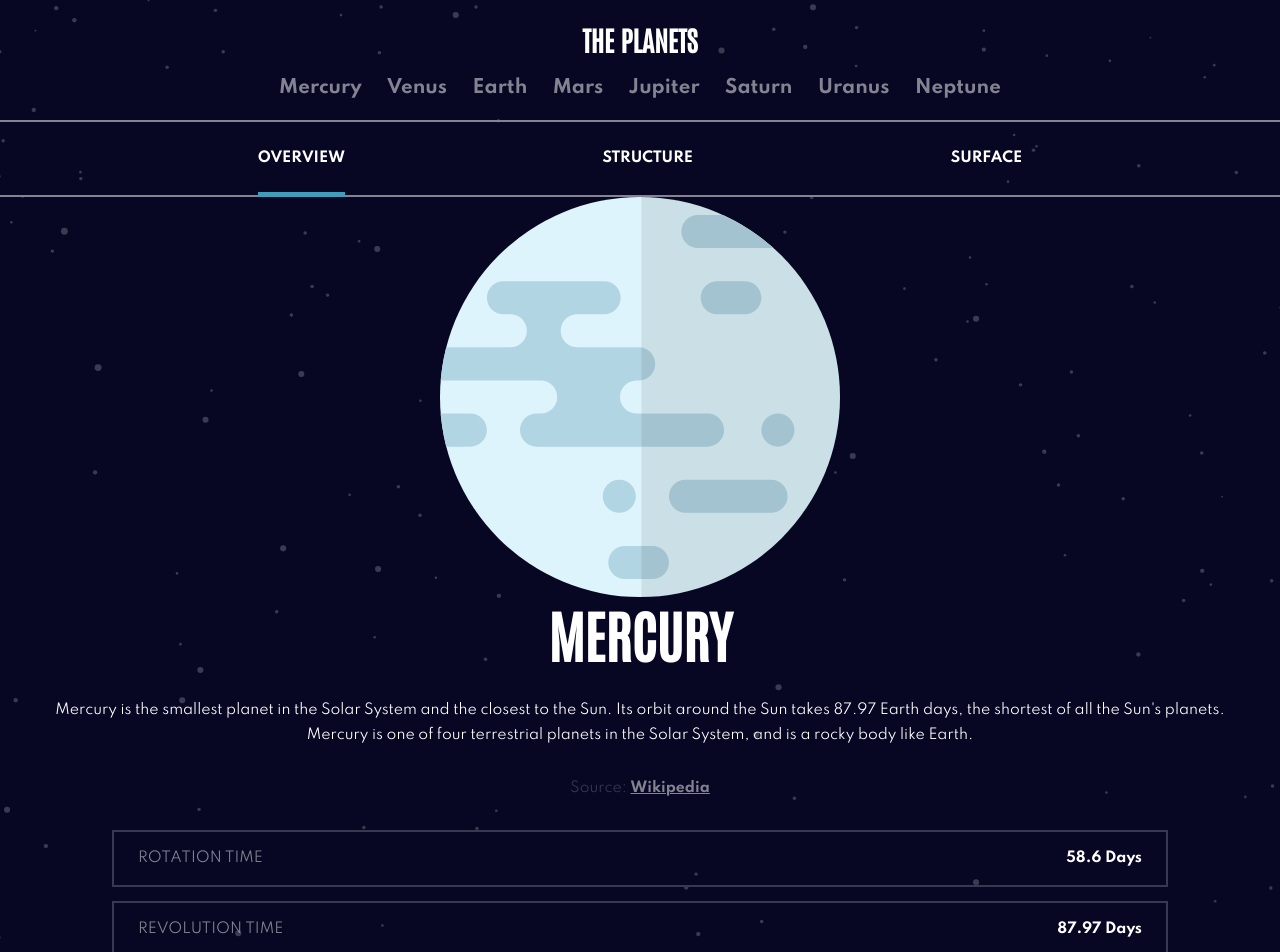
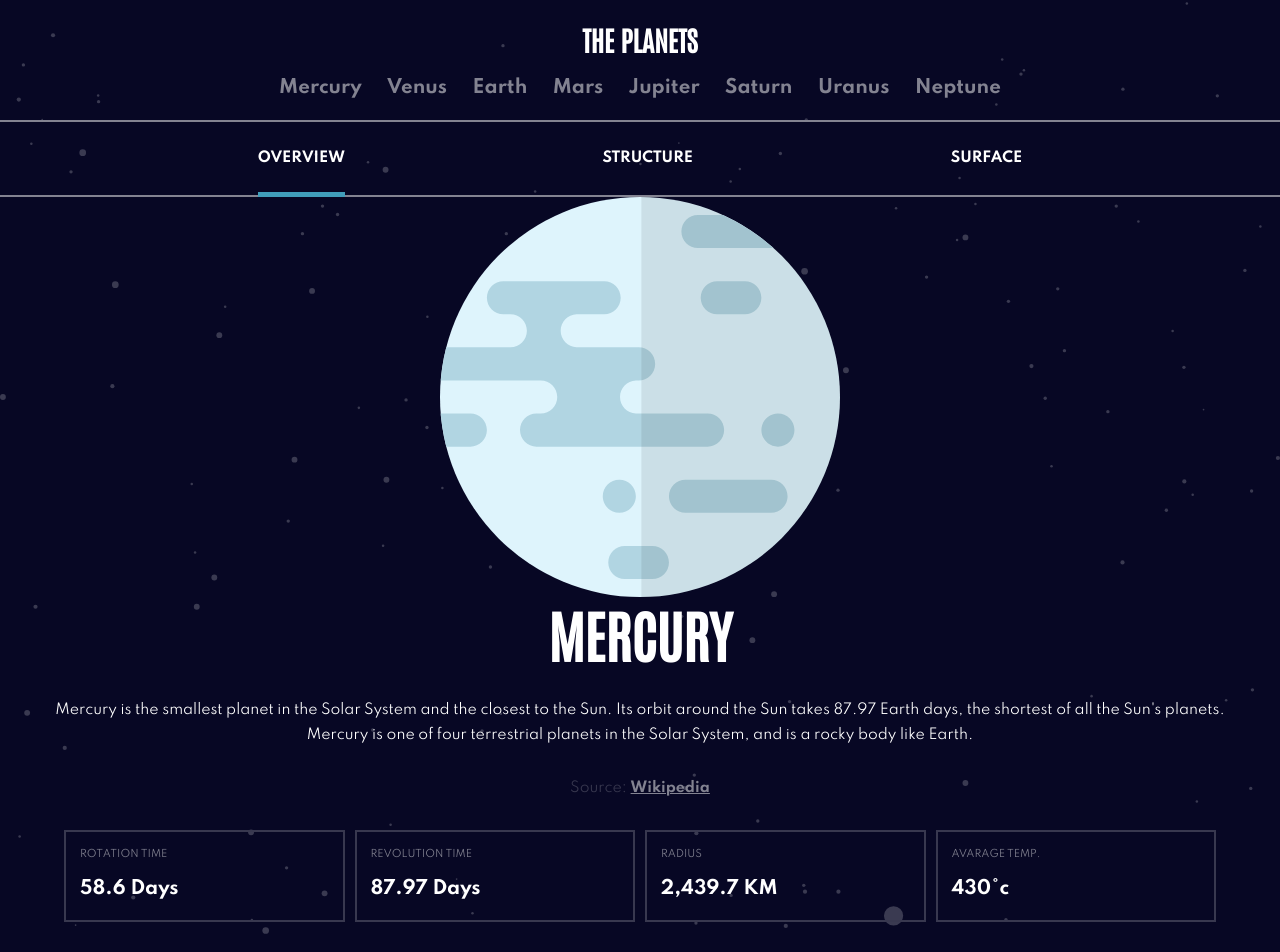
Before and after one commit to ColdLombax/Frontend-Planets, a React (Create React App) app: page / in a window 1280 px wide. Shown: the top 952 px of the page. Built offline with nearby package versions, Linux system fonts and the light colour scheme.

Commit message:
Facts responsive with tablet using grid.

```diff
--- a/src/components/Navbar/Planet.jsx
+++ b/src/components/Navbar/Planet.jsx
@@ -56,8 +56,10 @@ function Planet({ currentPlanet, data, activeTab }) {
         ></div>
       </div>
       <div className='planet-details'>
-        <h2>{currentPlanet.toUpperCase()}</h2>
-        <p>{overview}</p>
+        <div className='details'>
+          <h2>{currentPlanet.toUpperCase()}</h2>
+          <p>{overview}</p>
+        </div>
         <p className='source-link'>
           Source:{" "}
           <a href={overviewSource} target='_blank' rel='noreferrer'>
--- a/src/styles/DetailsNav.scss
+++ b/src/styles/DetailsNav.scss
@@ -27,3 +27,6 @@
   position: absolute;
   top: 3em;
 }
+
+@media screen and (min-width: 768px) {
+}
--- a/src/styles/Planet.scss
+++ b/src/styles/Planet.scss
@@ -1,6 +1,5 @@
 .planet-container {
   @include flexbox(column, center, center);
-
   .planet {
     width: 80%;
     height: 400px;
@@ -32,6 +31,11 @@
   }
 }
 
+.details {
+  width: 100%;
+  text-align: center;
+}
+
 .planet-facts {
   @include flexbox(column, center, center);
   width: 100%;
@@ -44,3 +48,12 @@
   left: 28%;
   position: absolute;
 }
+
+@media screen and (min-width: 768px) {
+  .planet-facts {
+    width: 90%;
+    display: grid;
+    gap: 10px;
+    grid-template-columns: repeat(4, 1fr);
+  }
+}
--- a/src/styles/PlanetFact.scss
+++ b/src/styles/PlanetFact.scss
@@ -16,3 +16,19 @@
     }
   }
 }
+
+@media screen and (min-width: 768px) {
+  .fact {
+    flex-direction: column;
+    width: auto;
+    p {
+      width: auto;
+      padding: 0px;
+      font-size: 0.7em;
+      &:last-child {
+        font-size: 1.3em;
+        margin-top: 10px;
+      }
+    }
+  }
+}
```
